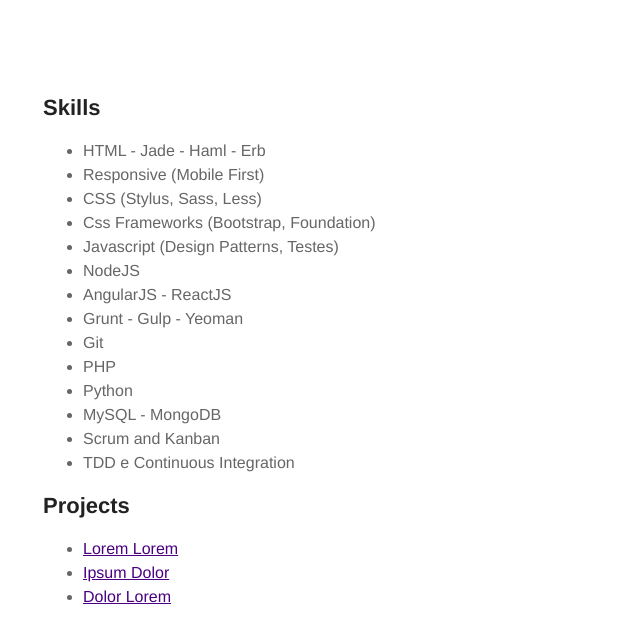
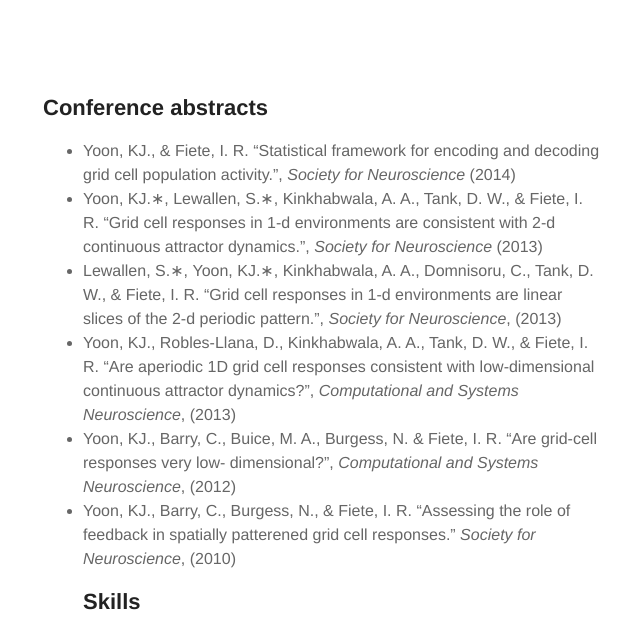
Before and after one commit to kijungyoon/kijungyoon.github.io, a Jekyll site: the page built from about.md, in a window 1280 px wide and 900 px high, scrolled down 1211 px, cut to the strip 165-786 px from the top of the window. Shown: the whole strip, without its empty margins (317-957 px from the left). Built offline with Jekyll 4.4.1, drawn with Linux system fonts in a browser that asks for light colours.

Commit message:
Update about.md

```diff
--- a/about.md
+++ b/about.md
@@ -40,6 +40,15 @@
     </div>
 </div>
 
+<h2>Conference abstracts</h2>
+<ul class="conference-list">
+	<li>Yoon, KJ., & Fiete, I. R. “Statistical framework for encoding and decoding grid cell population activity.”, <i>Society for Neuroscience</i> (2014)</li>
+	<li>Yoon, KJ.∗, Lewallen, S.∗, Kinkhabwala, A. A., Tank, D. W., & Fiete, I. R. “Grid cell responses in 1-d environments are consistent with 2-d continuous attractor dynamics.”, <i>Society for Neuroscience</i> (2013)</li>
+	<li>Lewallen, S.∗, Yoon, KJ.∗, Kinkhabwala, A. A., Domnisoru, C., Tank, D. W., & Fiete, I. R. “Grid cell responses in 1-d environments are linear slices of the 2-d periodic pattern.”, <i>Society for Neuroscience</i>, (2013)</li>
+	<li>Yoon, KJ., Robles-Llana, D., Kinkhabwala, A. A., Tank, D. W., & Fiete, I. R. “Are aperiodic 1D grid cell responses consistent with low-dimensional continuous attractor dynamics?”, <i>Computational and Systems Neuroscience</i>, (2013)</li>
+	<li>Yoon, KJ., Barry, C., Buice, M. A., Burgess, N. & Fiete, I. R. “Are grid-cell responses very low- dimensional?”, <i>Computational and Systems Neuroscience</i>, (2012)</li>
+	<li>Yoon, KJ., Barry, C., Burgess, N., & Fiete, I. R. “Assessing the role of feedback in spatially patterened grid cell responses.” <i>Society for Neuroscience</i>, (2010)</li>
+
 <h2>Skills</h2>
 
 <ul class="skill-list">
```
